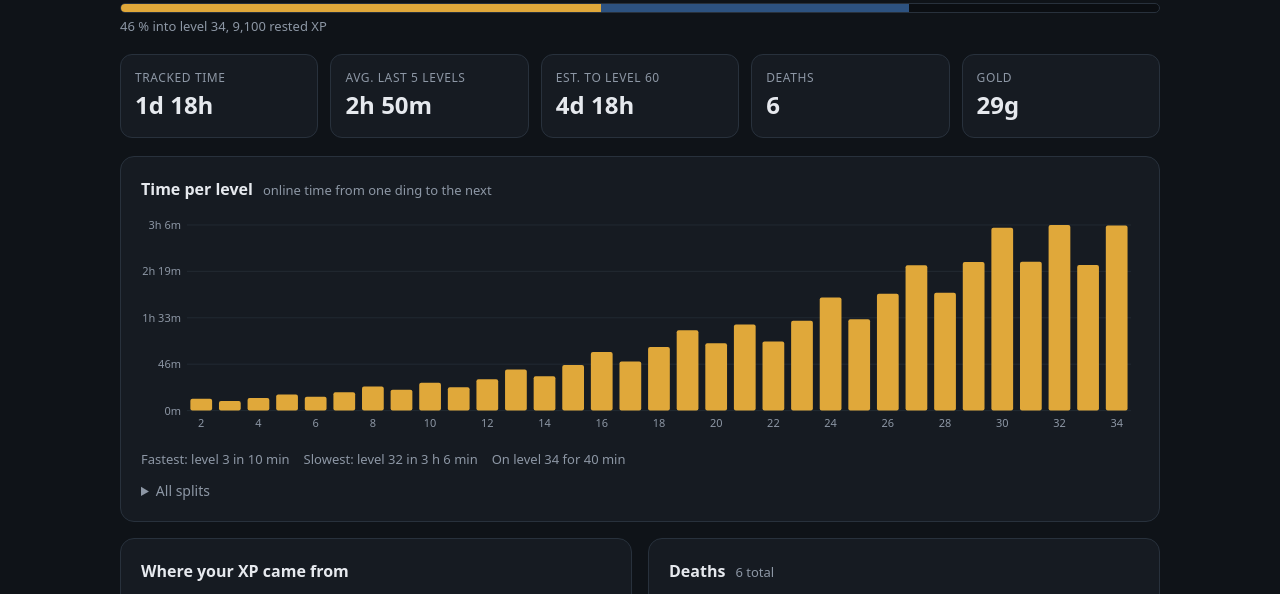
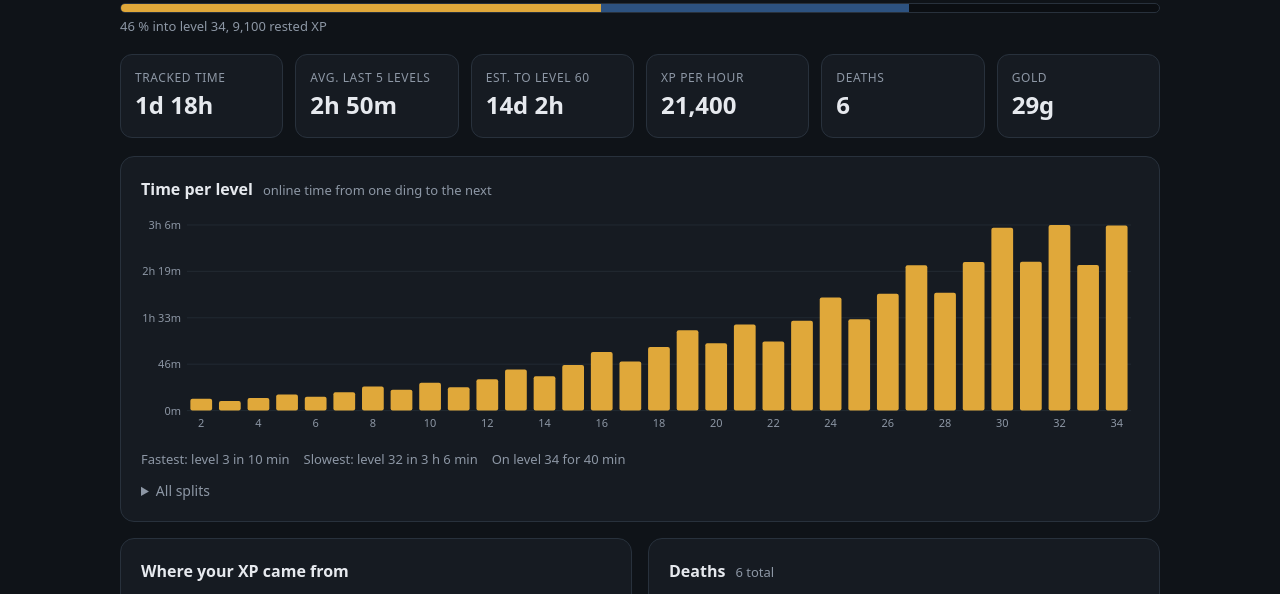
Before and after one commit to Bencepo/LevelTrail, a plain HTML site: page web/index.html in a window 1280 px wide. Both pictures are taken after a click on the button "Try a demo character". Shown: the part 156-750 px from the top of the page. Drawn offline with Linux system fonts and the light colour scheme.

Commit message:
Web viewer: XP per hour, addon's time-to-60 estimate and a zones table
Co-Authored-By: Claude Opus 5.5 <noreply@anthropic.com>
Claude-Session: https://claude.ai/code/session_01Wgy9MrmF3brtXQ3t1wST3g

```diff
--- a/web/index.html
+++ b/web/index.html
@@ -48,7 +48,7 @@ section.card h2{font-size:16px;margin:0 0 14px;display:flex;align-items:baseline
 section.card h2 .small{font-weight:400}
 .grid2{display:grid;grid-template-columns:1fr 1fr;gap:16px}
 .grid2>section.card{margin:0}
-.kpis{display:grid;grid-template-columns:repeat(5,1fr);gap:12px;margin:18px 0}
+.kpis{display:grid;grid-template-columns:repeat(6,1fr);gap:12px;margin:18px 0}
 .kpi{background:var(--panel);border:1px solid var(--line);border-radius:12px;padding:14px}
 .kpi .v{font-size:24px;font-weight:700;font-variant-numeric:tabular-nums}
 .kpi .l{color:var(--muted);font-size:12px;text-transform:uppercase;letter-spacing:.6px}
@@ -170,7 +170,7 @@ function charId(c) { return `${c.name || "Unknown"}-${c.realm || ""}`; }
 function slim(d) {
   // keep what the viewer needs; drop quests, recipes, spells, bags and bank
   const c = d.char, o = {};
-  ["name","realm","class","race","date","ts","addonVersion","level","xp","xpMax","rested","online","splits","levelSince","xpSources","deaths","deathCount","goldDays","repairs","sessionMonths","sessions","libraryBooks","copper","zone","subzone","professions"].forEach(k => { if (c[k] !== undefined) o[k] = c[k]; });
+  ["name","realm","class","race","date","ts","addonVersion","level","xp","xpMax","rested","online","splits","levelSince","xpSources","deaths","deathCount","goldDays","repairs","sessionMonths","sessions","libraryBooks","zones","pace","copper","zone","subzone","professions"].forEach(k => { if (c[k] !== undefined) o[k] = c[k]; });
   return o;
 }
 
@@ -194,9 +194,12 @@ function stats(c) {
     const frac = c.xpMax ? Math.min(1, (+c.xp || 0) / c.xpMax) : 0;
     eta = Math.max(0, total - avg5 * Math.pow((c.level + 1) / ref, 1.15) * frac);
   }
+  // the addon's own estimate (from XP per hour and the XP table) wins when present
+  const p = c.pace || null;
+  if (p && p.secToCap != null && c.level < MAX_LEVEL) eta = +p.secToCap;
   const xs = c.xpSources || null;
   const deaths = arr(c.deaths);
-  return { n5: last5.length, splits, full, recorded, avg5, fastest, slowest, onLevel, eta, xs, deaths, deathCount: c.deathCount ?? deaths.length };
+  return { p, n5: last5.length, splits, full, recorded, avg5, fastest, slowest, onLevel, eta, xs, deaths, deathCount: c.deathCount ?? deaths.length };
 }
 
 /* ---------- rendering ---------- */
@@ -262,6 +265,7 @@ function render() {
   const zones = {};
   S.deaths.forEach(d => { if (d.zone) zones[d.zone] = (zones[d.zone] || 0) + 1; });
   const topZone = Object.entries(zones).sort((a, b) => b[1] - a[1])[0];
+  const zoneRows = arr(c.zones).filter(z => z && z.zone && (+z.time || +z.xp)).sort((a, b) => (+b.time || 0) - (+a.time || 0));
   const lb = c.libraryBooks;
   const months = arr(c.sessionMonths);
   const sessions = arr(c.sessions);
@@ -282,7 +286,8 @@ function render() {
   <div class="kpis">
     <div class="kpi" title="Online time since LevelTrail was installed"><div class="l">Tracked time</div><div class="v">${dur(c.online, true)}</div></div>
     <div class="kpi"><div class="l">Avg. last ${S.n5 > 1 ? S.n5 + " levels" : "level"}</div><div class="v">${S.avg5 ? dur(S.avg5, true) : "–"}</div></div>
-    <div class="kpi"><div class="l">${c.level >= MAX_LEVEL ? "Levels recorded" : "Est. to level 60"}</div><div class="v">${c.level >= MAX_LEVEL ? S.full.length : S.eta != null ? dur(S.eta, true) : "–"}</div></div>
+    <div class="kpi" title="${S.p && S.p.secToNext != null ? `Next level in ${dur(S.p.secToNext)}` : ""}"><div class="l">${c.level >= MAX_LEVEL ? "Levels recorded" : "Est. to level 60"}</div><div class="v">${c.level >= MAX_LEVEL ? S.full.length : S.eta != null ? dur(S.eta, true) : "–"}</div></div>
+    <div class="kpi" title="${S.p && S.p.xpPerHour ? `From the last ${esc(S.p.levelsUsed || 0)} full levels${S.p.sessionXpPerHour ? `; this session ${num(S.p.sessionXpPerHour)} XP/h` : ""}` : "Shown once a full level is recorded"}"><div class="l">XP per hour</div><div class="v">${S.p && (S.p.xpPerHour || S.p.sessionXpPerHour) ? num(S.p.xpPerHour || S.p.sessionXpPerHour) : "–"}</div></div>
     <div class="kpi"><div class="l">Deaths</div><div class="v">${num(S.deathCount)}</div></div>
     <div class="kpi"><div class="l">Gold</div><div class="v">${gold(c.copper, true)}</div></div>
   </div>
@@ -314,6 +319,14 @@ function render() {
       : `<div class="empty">No deaths recorded. Keep it that way.</div>`}
     </section>
   </div>
+
+
+  <section class="card">
+    <h2>Zones <span class="small">online time, XP and deaths per zone</span></h2>
+    ${zoneRows.length ? `<div class="tblwrap" style="max-height:300px"><table><thead><tr><th>Zone</th><th class="num">Time</th><th class="num">XP</th><th class="num">XP per hour</th><th class="num">Deaths</th></tr></thead><tbody>
+      ${zoneRows.map(z => `<tr><td>${esc(z.zone)}</td><td class="num">${dur(z.time)}</td><td class="num">${num(z.xp)}</td><td class="num">${z.time >= 600 && z.xp ? num(Math.round(z.xp / z.time * 3600)) : "–"}</td><td class="num">${num(z.deaths)}</td></tr>`).join("")}
+    </tbody></table></div>` : `<div class="empty">No zone data yet. Update LevelTrail, play a bit and export again.</div>`}
+  </section>
 
   <section class="card">
     <h2>Gold <span class="small">${c.repairs ? `repairs: ${gold(c.repairs.total)} in ${num(c.repairs.count)} visits` : ""}</span></h2>
@@ -432,6 +445,8 @@ const DEMO = (() => {
     xpSources: { quest: q, kill: k, explore: e, total: Math.round(total * 1.03), byLevel }, deaths, deathCount: deaths.length,
     goldDays, copper: c, repairs: { total: 23450, count: 14 }, zone: "Dustwallow Marsh",
     sessions: [{ date: "2026-11-09", minutes: 214, levelStart: 30, levelEnd: 32, copperDelta: 18400 }, { date: "2026-11-10", minutes: 168, levelStart: 32, levelEnd: 33, copperDelta: 9600 }, { date: "2026-11-11", minutes: 121, levelStart: 33, levelEnd: 34, copperDelta: 7300 }],
+    pace: { level: 34, maxLevel: 60, xpPerHour: 21400, sessionXpPerHour: 23800, levelsUsed: 5, secToNext: 2770, secToCap: 1218000 },
+    zones: [["The Barrens", 52000, 98000, 2], ["Stonetalon Mountains", 31000, 64000, 1], ["Ashenvale", 29000, 61000, 1], ["Durotar", 14000, 12000, 0], ["Thousand Needles", 12500, 30000, 1], ["Dustwallow Marsh", 6100, 14000, 0]].map(([zone, time, xp, deaths]) => ({ zone, time, xp, deaths })),
     libraryBooks: { count: 12, total: 40, missing: [{ title: "Nar'thalas Almanac, Vol. 74" }, { title: "Arcanic Systems Manual" }] } };
 })();
 
```
